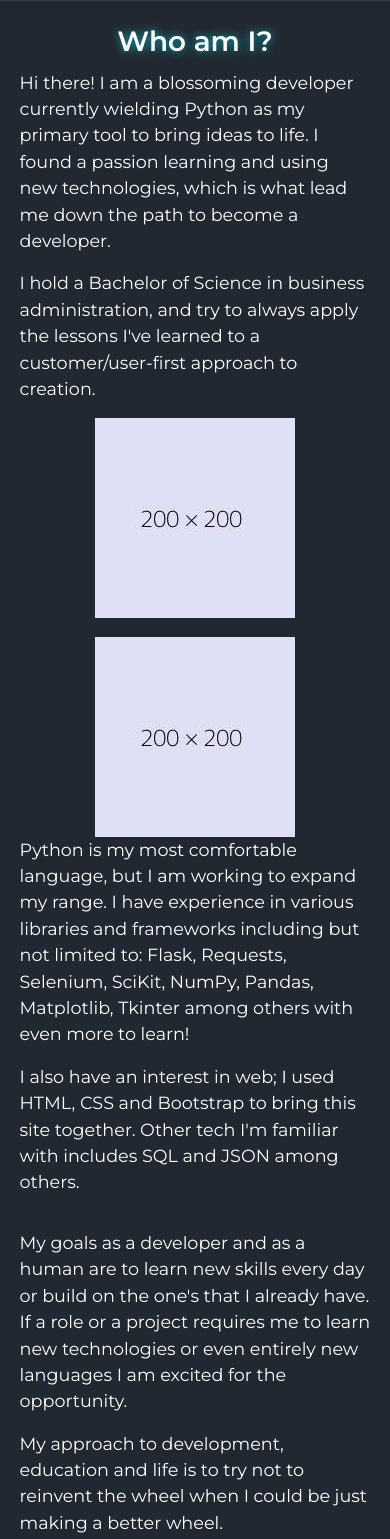
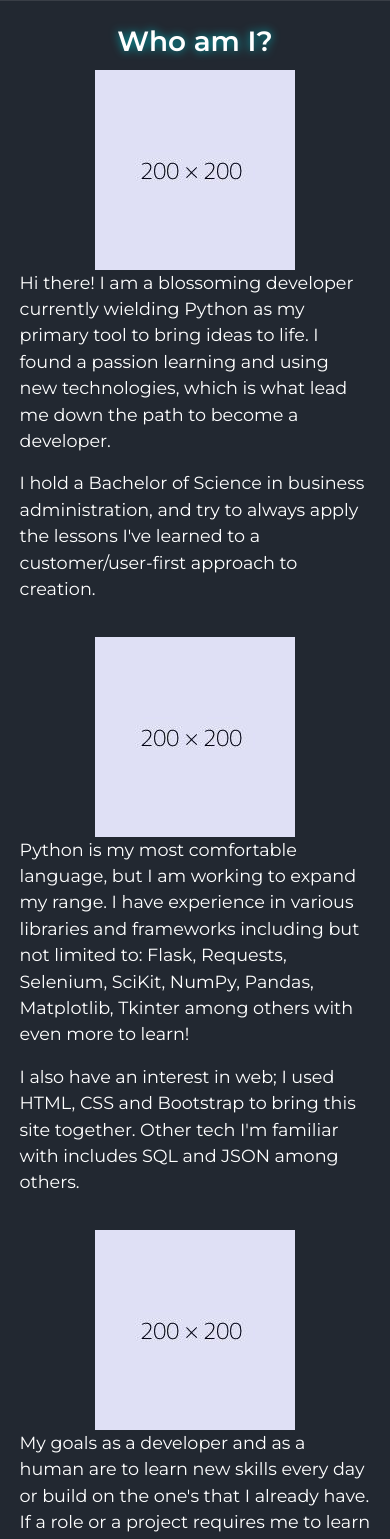
Before and after one commit to LRBurnham/portfolio-website, a Flask app: page / in a window 390 px wide. Shown: the part 1109-2648 px from the top of the page. Run offline with Flask 2, Linux system fonts and the light colour scheme; some libraries are stand-ins or nearby versions.

Commit message:
Update about me section image placement based on screen size

```diff
--- a/static/css/styles.css
+++ b/static/css/styles.css
@@ -166,6 +166,10 @@ A:hover .carousel-logo-hover {
   text-align: center;
 }
 
+.about-image-top {
+  display: none;
+}
+
 /* Clearfix */
 
 .clearfix::after {
@@ -210,6 +214,20 @@ A:hover .carousel-logo-hover {
 
 }
 
+@media only screen and (max-width: 991px) {
+
+  /* About Me */
+
+  .about-image-top {
+    display: block;
+  }
+
+  .about-image-right{
+    display: none;
+  }
+
+}
+
 /* Larger Screen Adjustments */
 
 @media only screen and (min-width: 1750px) {
--- a/templates/index.html
+++ b/templates/index.html
@@ -13,7 +13,6 @@
   </section>
 
 <!--  TODO: Add images to carousel items-->
-<!--  Tech list desktop only on carousel-->
   <section id="portfolio" class="lighter-section">
     <div class="carousel slide" id="portfolio-carousel" data-bs-ride="carousel">
       <div class="carousel-inner">
@@ -71,6 +70,9 @@
       <h1 class="section-heading">Who am I?</h1>
 
       <div class="row about-me-row">
+        <div class="col-lg-4 about-me-image about-image-top">
+          <img src="{{ url_for('static', filename = 'img/200x200.jpg') }}">
+        </div>
         <div class="col-lg-8 about-me-text">
           <p>
             Hi there! I am a blossoming developer currently wielding Python as my primary tool to bring ideas to life.
@@ -80,7 +82,7 @@
             I hold a Bachelor of Science in business administration, and try to always apply the lessons I've learned to a customer/user-first approach to creation.
           </p>
         </div>
-        <div class="col-lg-4 about-me-image">
+        <div class="col-lg-4 about-me-image about-image-right">
           <img src="{{ url_for('static', filename = 'img/200x200.jpg') }}">
         </div>
       </div>
@@ -101,6 +103,9 @@
       </div>
 
       <div class="row about-me-row">
+        <div class="col-lg-4 about-me-image about-image-top">
+          <img src="{{ url_for('static', filename = 'img/200x200.jpg') }}">
+        </div>
         <div class="col-lg-8 about-me-text">
           <p>
             My goals as a developer and as a human are to learn new skills every day or build on the one's that I already have.
@@ -110,7 +115,7 @@
             My approach to development, education and life is to try not to reinvent the wheel when I could be just making a better wheel.
           </p>
         </div>
-        <div class="col-lg-4 about-me-image">
+        <div class="col-lg-4 about-me-image about-image-right">
           <img src="{{ url_for('static', filename = 'img/200x200.jpg') }}">
         </div>
       </div>
```
